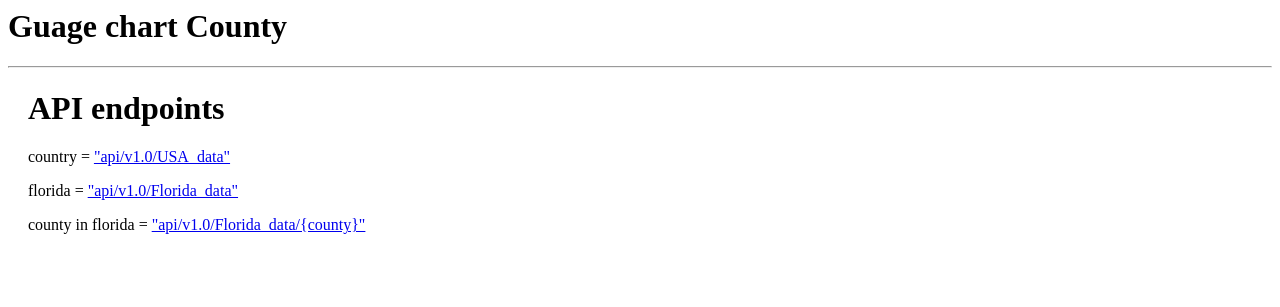
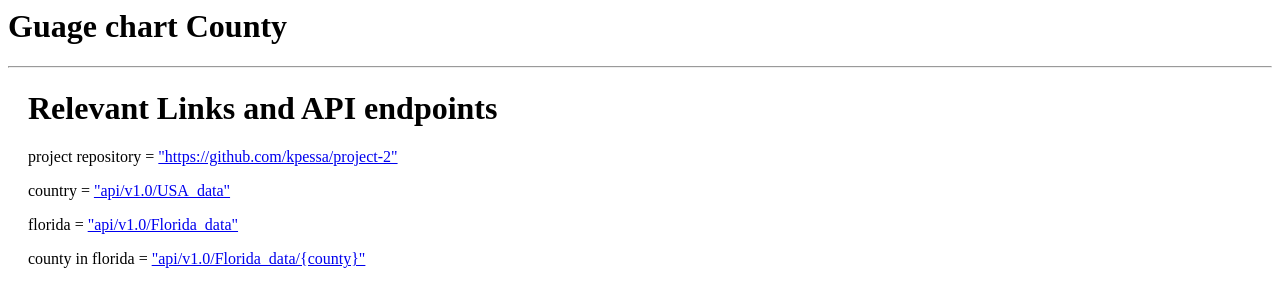
Before and after one commit to kpessa/project-2, a Flask app: template templates/modules/gauge-chart-county.html in a window 1280 px wide. Shown: the top 307 px of the page. Run offline with Flask 2, Linux system fonts and the light colour scheme; the template is opened without the code that fills it, so the values that code supplies are empty; some libraries are stand-ins or nearby versions.

Commit message:
added project repository link

```diff
--- a/templates/modules/gauge-chart-county.html
+++ b/templates/modules/gauge-chart-county.html
@@ -8,7 +8,8 @@
 </div>
 <hr>
 <div id="api">
-  <h1>API endpoints</h1>
+  <h1>Relevant Links and API endpoints</h1>
+  <p>project repository = <a href="https://github.com/kpessa/project-2">"https://github.com/kpessa/project-2"</a></p>
   <p>country = <a href="api/v1.0/USA_data">"api/v1.0/USA_data"</a></p>
   <p>florida = <a href="api/v1.0/Florida_data">"api/v1.0/Florida_data"</a></p>
   <p>county in florida = <a href="api/v1.0/Florida_data/Orange">"api/v1.0/Florida_data/{county}"</a></p>
```
